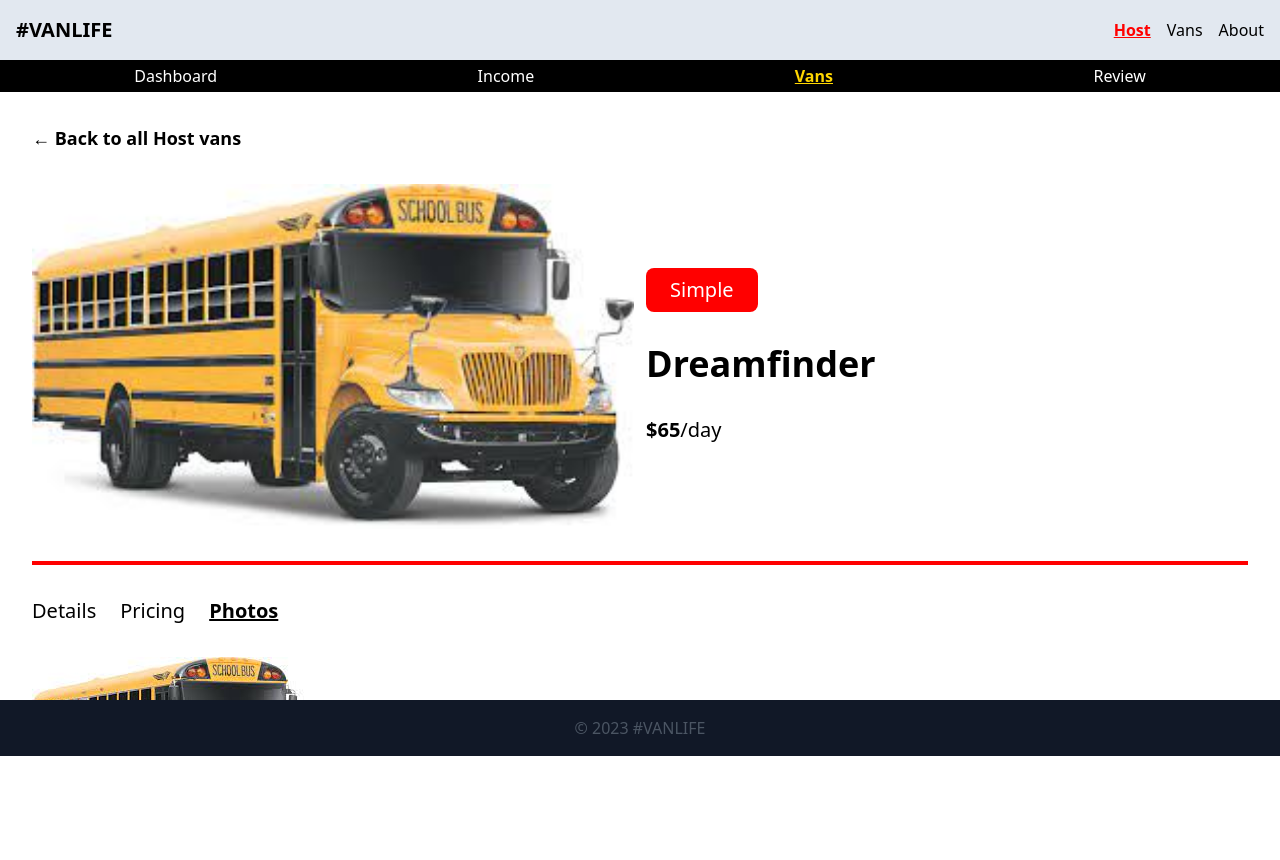
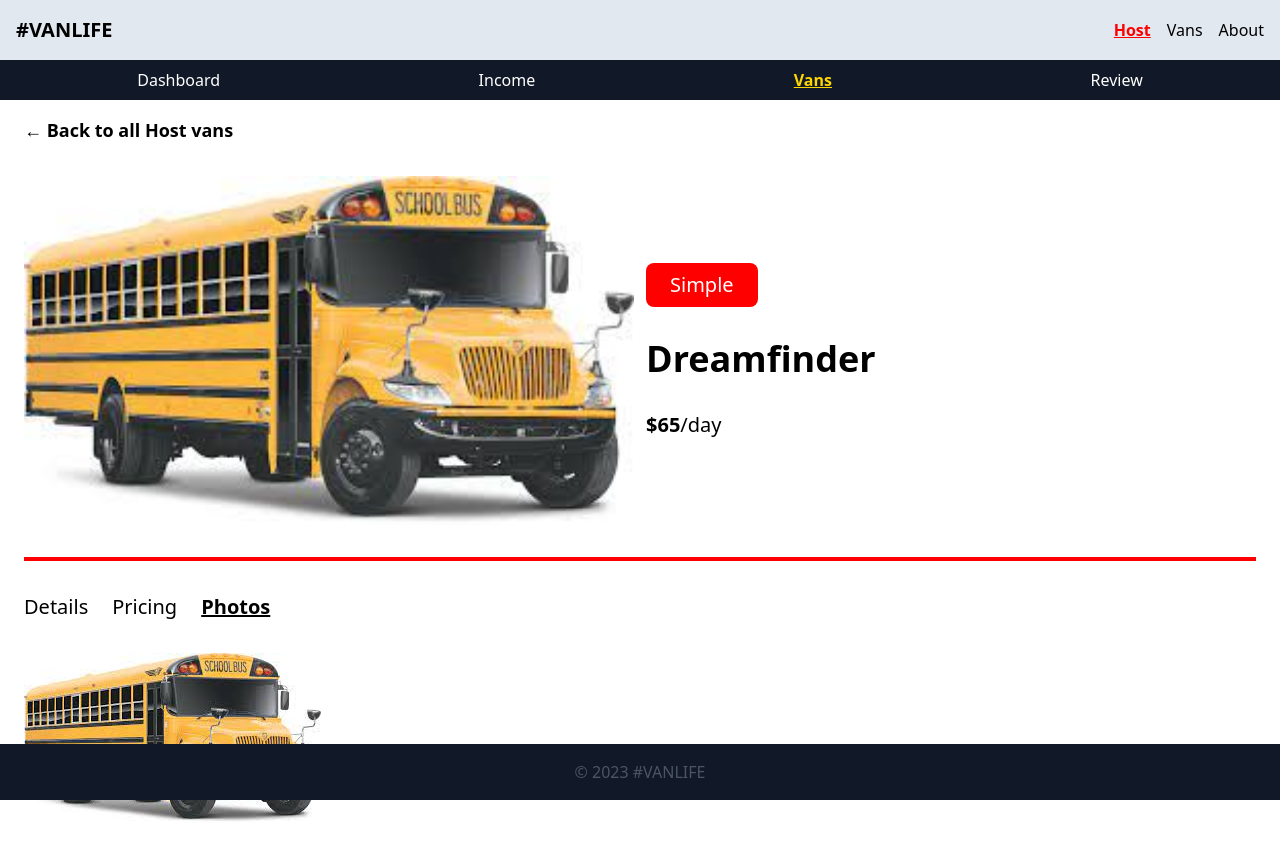
Before and after one commit to idowuemmao/vanlife-app, a React (Create React App) app: page /host/vans/Dreamfinder/photos in a window 1280 px wide. Shown: the top 860 px of the page. Before the commit the page ends 800 px from the top, so only its background shows below. Built offline with nearby package versions, Linux system fonts and the light colour scheme.

Commit message:
Code refactoring

```diff
--- a/src/components/Host.jsx
+++ b/src/components/Host.jsx
@@ -6,15 +6,15 @@ export default function Layout(){
     const myStyle = {
         fontWeight: "bold",
         textDecoration : 'underline',
-        color: 'gold'
+        color: 'gold',
     }
     return (
-    <div className="w-full h-[80vh] overflow-auto">
-        <nav className="flex justify-around bg-black text-white p-1">
-            <NavLink style={({isActive})=> isActive ? myStyle : null} to="." end>Dashboard</NavLink>
-            <NavLink style={({isActive}) => isActive ? myStyle : null} to="income">Income</NavLink>
-            <NavLink style={(sty) => sty.isActive ? myStyle : null} to="vans">Vans</NavLink>
-            <NavLink style={(sty) => sty.isActive ? myStyle : null} to="reviews">Review</NavLink>
+    <div className="w-full ">
+        <nav className="flex justify-around bg-gray-900 text-white p-2 fixed top-auto w-full ">
+            <NavLink className='hover:underline' style={({isActive})=> isActive ? myStyle : null} to="." end>Dashboard</NavLink>
+            <NavLink className='hover:underline' style={({isActive}) => isActive ? myStyle : null} to="income">Income</NavLink>
+            <NavLink className='hover:underline' style={(sty) => sty.isActive ? myStyle : null} to="vans">Vans</NavLink>
+            <NavLink className='hover:underline' style={(sty) => sty.isActive ? myStyle : null} to="reviews">Review</NavLink>
         </nav>
         <Outlet/>
     </div>
--- a/src/components/Layout.jsx
+++ b/src/components/Layout.jsx
@@ -5,20 +5,10 @@ import Footer from "./Footer";
 export default function Layout(){
     return (
         <div className="max-h-full grid ">
-            <div className="sticky top-0"><Header/></div>
-            <div><Outlet/></div>
-            <div className="sticky bottom-0"><Footer/></div>
+            <div className="sticky top-0 z-50"><Header/></div>
+            <div className=""><Outlet/></div>
+            <div className="sticky bottom-0 z-50"><Footer/></div>
         </div>
 
     )
 }
-
-{/* <div className="w-screen flex items-center justify-center h-full bg-white ">
-<div className="flex flex-col items-center justify-center border-4 ">
-    <div ><Header/></div>
-    <div className="h-3/5 w-screen">
-        <Outlet/>
-    </div>
-   <div className="w-full sticky bottom-0"> <Footer/></div>
-</div>
-</div> */}
--- a/src/pages/Host/Photos.jsx
+++ b/src/pages/Host/Photos.jsx
@@ -5,6 +5,6 @@ export default function Photos(){
 const {van} = useOutletContext()
 
     return(
-        <img src={van.imageUrl} alt={van.name}/>
+        <img src={van.imageUrl} alt={van.name} className="rounded-3xl "/>
     )
 }
--- a/src/pages/Host/VanHost.jsx
+++ b/src/pages/Host/VanHost.jsx
@@ -10,8 +10,8 @@ export default function VanHost(){
     }, [])
     const vanElement = vans.map(van =>{
         return(
-            <Link to={van.name} key={van.id} className="flex flex-col sm:flex-row items-center gap-2 bg-amber-500 border-2 border-black">
-                <img src={van.imageUrl} alt={van.name} className="sm:w-60 w-full " />
+            <Link to={van.name} key={van.id} className="flex flex-col sm:flex-row items-center gap-2 bg-amber-500 border-2 rounded-2xl p border-black">
+                <img src={van.imageUrl} alt={van.name} className="sm:w-60 w-full rounded-2xl" />
                 <div className="grid gap-2 text-center sm:text-left">
                     <h1 className="text-2xl md:text-4xl font-bold">{van.name}</h1>
                     <p className="text-xl ">${van.price}/day</p>
@@ -20,8 +20,8 @@ export default function VanHost(){
         )
     })
     return (
-        <div className="p-8 grid gap-4 w-full h-full overflow-scroll">
-            <h1 className="text-4xl font-bold">Your listed vans</h1>
+        <div className="p-8 grid gap-4 w-full h-full overflow-scroll scrollbar-hide ">
+            <h1 className="text-4xl font-bold mt-8">Your listed vans</h1>
             {vans.length > 0 ? vanElement : <h2>Loading van...</h2>}
 
         </div>
--- a/src/pages/Host/VanHostDetails.jsx
+++ b/src/pages/Host/VanHostDetails.jsx
@@ -28,8 +28,8 @@ export default function VanHostDetails(){
     }
 
     return (
-        <div className="grid gap-8 m-2 p-6 overflow-auto">
-            <Link to='..' relative="path" className="text-lg font-semibold ">&larr; Back to all Host vans</Link>
+        <div className="grid gap-8 p-6 overflow-auto">
+            <Link to='..' relative="path" className="text-lg font-semibold mt-8">&larr; Back to all Host vans</Link>
             <div className="grid items-center gap-3 sm:grid-cols-2 w-full">
                 <img src={van.imageUrl} alt={van.name} className="w-full" />
                 <div className="grid gap-8">
--- a/src/pages/VanLife/About.jsx
+++ b/src/pages/VanLife/About.jsx
@@ -9,17 +9,17 @@ export default function About(){
         )
     })
     return(
-        <div className="overflow-auto h-full w-full grid gap-2">
+        <div className="h-screen w-full">
             <div className="flex w-4/5 gap-8 mx-auto py-2 rounded-3xl overflow-scroll scrollbar-hide ">
                 {vanElement}
             </div>
-            <div className="p-6">
+            <div className="p-6 grid gap-2">
             <h1 className="font-bold text-3xl ">Don't squeeze in a sedan when you could relax in a van.</h1>
             <p className="text-sm mt-4 font-serif">Lorem ipsum dolor sit amet consectetur adipisicing elit. Quas praesentium dolorem doloremque ratione accusantium animi perferendis vel consequatur voluptates officia ad dicta repellendus necessitatibus, perspiciatis earum amet nulla enim veniam <br/> <br/>
             Lorem ipsum dolor sit amet consectetur adipisicing elit. Quas praesentium dolorem doloremque ratione accusantium animi </p>
             <div className="bg-rose-400 p-4 ">
                 <h1 className="text-xl font-bold mb-4 ">Your destination is waiting.<br/>Your van is ready.</h1>
-                <Link to='/vans' className="bg-black text-white px-4 py-1 mt-8 rounded-xl ">Explore our vans</Link>
+                <Link to='/vans' className="bg-black text-white px-4 py-1 mt-8 rounded-xl hover:opacity-90 hover:scale-110">Explore our vans</Link>
             </div>
             </div>
         </div>
--- a/src/pages/VanLife/Van.jsx
+++ b/src/pages/VanLife/Van.jsx
@@ -33,8 +33,8 @@ export default function Van() {
   const myStyle = {backgroundColor}
 
     return (
-        <Link to={van.name} key={van.id} state={{search: `?${searchParams.toString()}`, type: typeFilter}} className="grid grid-cols-2 gap-2 ">
-          <img src={van.imageUrl} alt={van.name} className="h-56 w-full grid col-span-2 border-2 border-black shadow-lg" />
+        <Link to={van.name} key={van.id} state={{search: `?${searchParams.toString()}`, type: typeFilter}} className="grid grid-cols-2 gap-2 hover:scale-105 transition duration-200 ease-out hover:opacity-90">
+          <img src={van.imageUrl} alt={van.name} className="h-56 w-full grid col-span-2 border-2 border-black shadow-lg rounded-2xl" />
           <h1 className="font-semibold text-sm">{van.name}</h1>
           <p className="text-sm grid place-items-end items-center">${van.price}/day</p>
           <button className="py-1 rounded text-white text-sm capitalize" style={myStyle}>{van.type}</button>
--- a/src/pages/VanLife/VanDetail.jsx
+++ b/src/pages/VanLife/VanDetail.jsx
@@ -33,10 +33,10 @@ export default function VanDetails(){
 
 return(
     (van ? (
-    <div className="w-full overflow-auto">
-      <div className="p-8 grid gap-6">
-          <Link to={`..${search}`} relative="path" className=" text-sm sm:text-2xl lg:text-4xl font-bold" >&larr; Back to {type} vans </Link>
-          <img src={van.imageUrl} alt={van.name} className="w-full border-2 border-black shadow-lg h-fit mt-4"/>
+    <div className="w-full overflow-auto ">
+      <div className="p-8 grid gap-6 border">
+          <Link to={`..${search}`} relative="path" className=" text-sm sm:text-2xl lg:text-4xl font-bold " >&larr; Back to {type} vans </Link>
+          <img src={van.imageUrl} alt={van.name} className="w-full border-2 rounded-xl border-black shadow-lg h-fit mt-4"/>
           <button className="py-1 rounded text-white text-sm md:text-2xl capitalize w-2/5 text-center" style={myStyle}>{van.type}</button>
           <h1 className="font-bold text-3xl md:text-5xl">{van.name}</h1>
           <p className="text-sm md:text-2xl "><b>${van.price}</b>/day</p>
@@ -47,3 +47,5 @@ return(
     ) : <h1 className="text-2xl m-12">Loading....</h1>)
 )
 }
+
+// 08136236213
```
